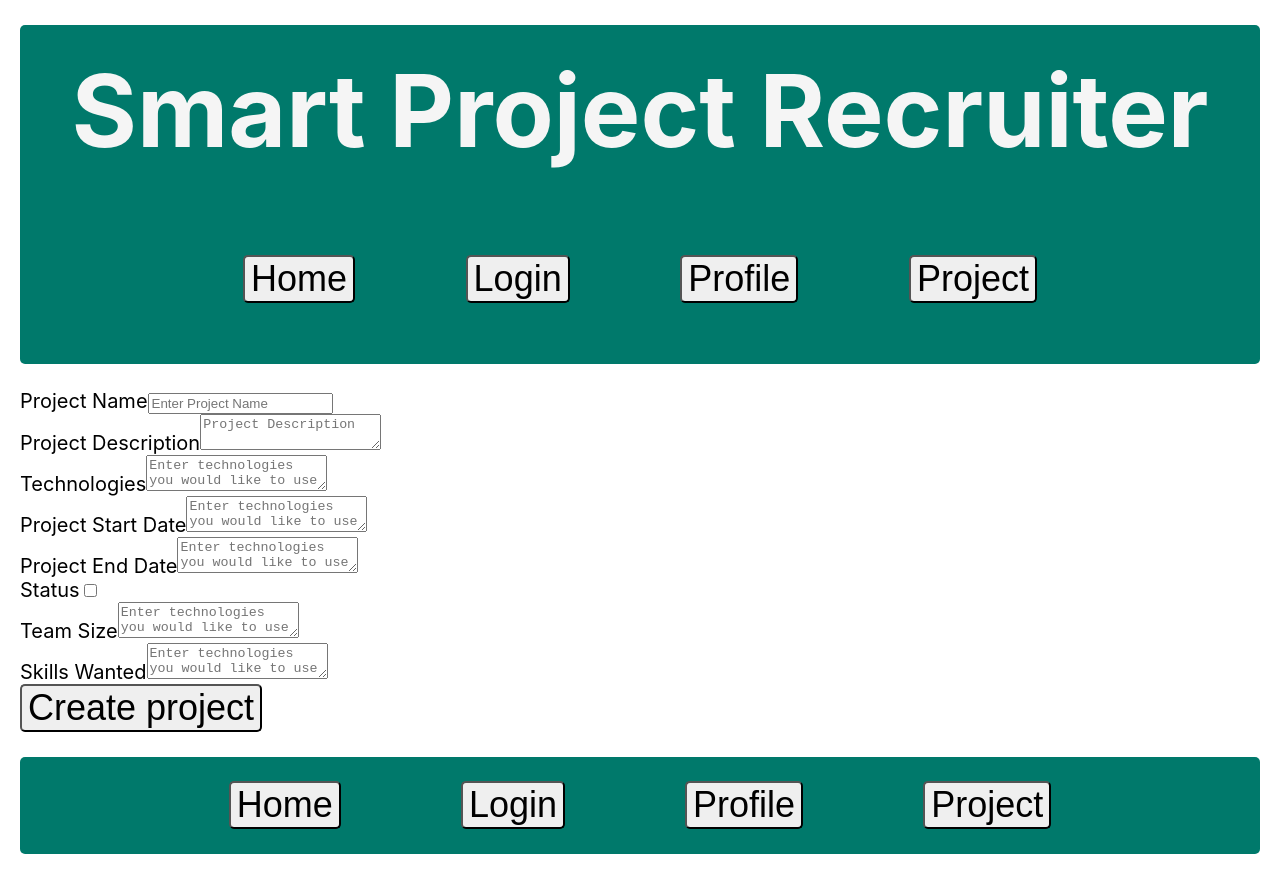
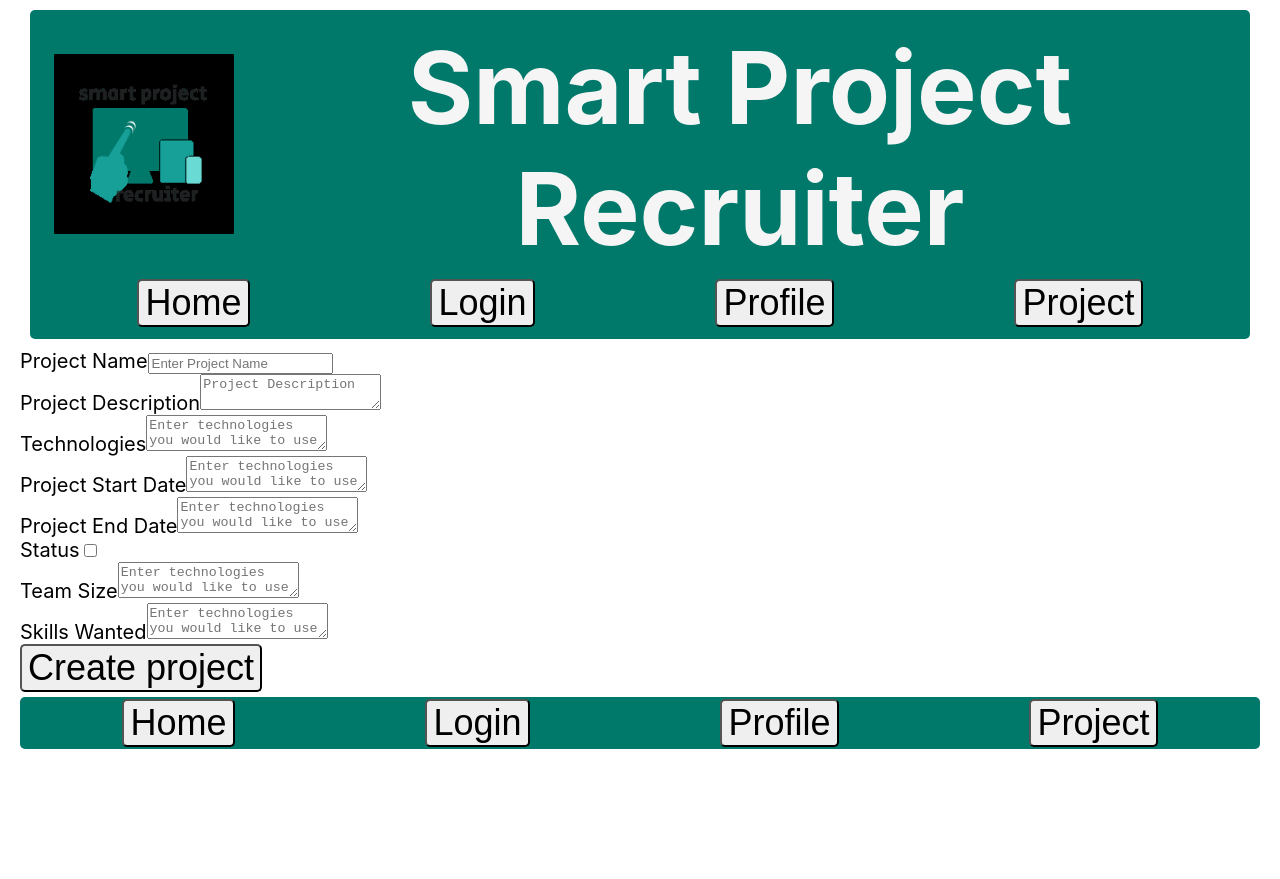
Before and after one commit to bdcii/Project-Enlistment, a React (Create React App) app in the folder client/: page /projectform in a window 1280 px wide. After the commit the page ends 800 px from the top, so only its background shows below. Built offline with nearby package versions, Linux system fonts and the light colour scheme; the HTML template or start-up script is replaced by a standard one.

Commit message:
Add logo and format header

```diff
--- a/client/src/App.css
+++ b/client/src/App.css
@@ -1,5 +1,51 @@
+.header {
+    background-color: rgb(0, 121, 107);
+    border-radius: 5px;
+    margin: 10px;
+    padding: 5px 10px;
+}
+
+.logoTitleButtons {
+    display: grid;
+    text-align: center;
+    align-items: center;
+    align-content: center;
+    justify-content: center;
+    grid-template-areas:
+        "appLogo navTitle navTitle navTitle navTitle navTitle"
+        "appLogo navTitle navTitle navTitle navTitle navTitle";
+}
+
+.logo {
+    display: flex;
+    border-radius: 5px;
+    align-items: center;
+    text-align: center;
+    align-content: center;
+    justify-content: center;
+    margin: 2%;
+}
+
+.appLogo {
+    display: flex;
+    margin: 5%;
+    padding: 2%;
+    text-align: center;
+    align-items: center;
+    align-content: center;
+    justify-content: center;
+    border-radius: 5px;
+    max-width: 90%;
+    height: auto;
+}
+
 #navTitle {
+    display: flex;
     text-align: center;
+    align-content: center;
+    justify-content: center;
+    vertical-align: middle;
+    align-items: center;
 }
 
 .nav {
@@ -7,25 +53,41 @@
     text-align: center;
     grid-template-areas:
         "nav1 nav2 nav3 nav4";
-    padding: 2%;
-    margin: 0 10%;
+    padding: 2px;
+    margin: 5px;
 }
 
 h1 {
-    font-size: 35px;
+    font-size: 30px;
     text-align: center;
+    vertical-align: middle;
+    align-content: center;
+    align-items: center;
+    justify-content: center;
     background-color: rgb(0, 121, 107);
     color: whitesmoke;
-    margin: 2% 0;
-    padding: 2%;
+    margin: 10px 3px 3px 3px;
+    padding: 2px 2px 0 2px;
     border-radius: 5px;
   }
 
   #footer {
       background-color: rgb(0, 121, 107);
-      margin: 2% 0;
+      margin: 2px 0;
       border-radius: 5px;
   }
+
+@media only screen and (min-width: 400px) {
+    #navTitle {
+        font-size: 35px;
+    }
+}
+
+@media only screen and (min-width: 500px) {
+    #navTitle {
+        font-size: 40px;
+    }
+}
 
 @media only screen and (min-width: 600px) {
     #navTitle {
--- a/client/src/App.js
+++ b/client/src/App.js
@@ -9,7 +9,7 @@ import Profile from "./pages/Profile/Profile.js";
 // import useToken from './components/App/useToken';
 import Project from "./pages/Project/dashboard/Project"
 import ProjectForm from "./pages/Project/newProject/ProjectForm"
-
+import sprlogo from "./assets/sprlogo.png"
 
 
 function App() {
@@ -21,8 +21,13 @@ function App() {
     return (
         <>
             <Router>
-                <h1 id="navTitle">Smart Project Recruiter <NavTabs></NavTabs></h1>
-
+                <div className="header">
+                    <div className="logoTitleButtons">
+                        <img src={sprlogo} alt="App logo" className="appLogo" id="appLogo" />
+                        <h1 id="navTitle">Smart Project Recruiter</h1>
+                    </div>
+                    <NavTabs></NavTabs>
+                </div>
                 <Route exact path="/" component={Home} />
                 <Route exact path="/signin" component={Signin} />
                 <Route exact path="/profile" component={Profile} />
--- a/client/src/components/NavTabs/NavTabs.css
+++ b/client/src/components/NavTabs/NavTabs.css
@@ -2,7 +2,3 @@ button {
     font-size: 18px;
     border-radius: 5px;
 }
-
-.nav {
-    /* margin: 0 20%; */
-}
```
Also changed, not shown: client/src/assets/sprlogo.png (added).
